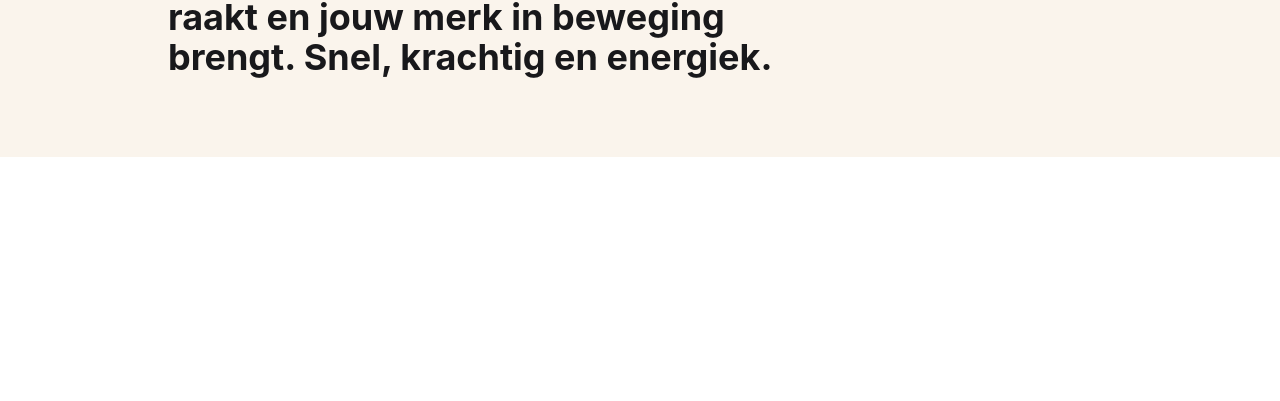
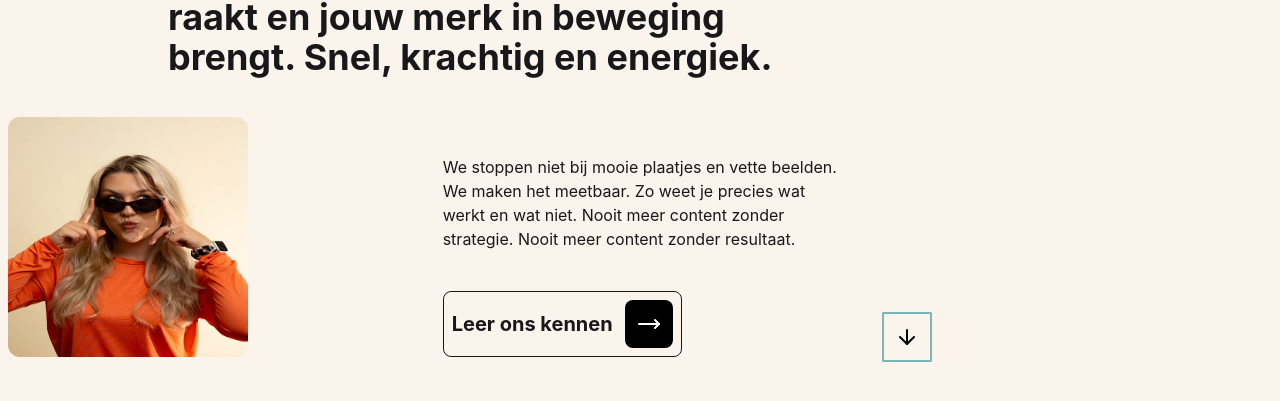
Before and after one commit to armanhossain-atunu/DeveloperLook, a React (Vite) app: page / in a window 1280 px wide. Shown: the part 1031-1432 px from the top of the page. Before the commit the page ends 1188 px from the top, so only its background shows below. Built offline with nearby package versions, Linux system fonts and the light colour scheme.

Commit message:
arrowdowen work need

```diff
--- a/package.json
+++ b/package.json
@@ -11,6 +11,7 @@
   },
   "dependencies": {
     "@tailwindcss/vite": "^4.2.2",
+    "lucide-react": "^1.8.0",
     "react": "^19.2.4",
     "react-dom": "^19.2.4",
     "styled-components": "^6.4.0",
--- a/src/Components/Hero/Hero.jsx
+++ b/src/Components/Hero/Hero.jsx
@@ -1,5 +1,8 @@
 import React from 'react';
 import HeroCared from './HeroCared';
+import Annie from '../../assets/Annie.webp';
+import { ArrowDown, MoveRight } from 'lucide-react';
+import Button from './ScrollDwone';
 
 const Hero = () => {
     return (
@@ -12,10 +15,21 @@ const Hero = () => {
             <p className="lg:w-1/2 lg:ml-40  mt-20 text-4xl font-bold">
            Wij maken content die opvalt. Die blijft hangen. Die jouw doelgroep raakt en jouw merk in beweging brengt. Snel, krachtig en energiek.
           </p>
-          <div>
-            <div>
-                <img src="" alt="" />
+          <div className=" mt-10 flex flex-col lg:flex-row items-end gap-10">
+            <div className='w-1/3'>
+                <img src={Annie} alt="" className='w-60 h-60 rounded-xl'/>
             </div>
+            <div className='w-1/3'>
+                <p>
+                    We stoppen niet bij mooie plaatjes en vette beelden. We maken het meetbaar. Zo weet je precies wat werkt en wat niet. Nooit meer content zonder strategie. Nooit meer content zonder resultaat.
+                </p>
+                <button className="mt-10 bg-transparent border flex justify-between gap-3 items-center p-2 rounded-lg text-xl font-bold  transition-colors duration-300">
+                   Leer ons kennen <span className="bg-black text-white rounded-lg p-3"><MoveRight /></span>
+                </button>
+            </div>
+          <div className="w-1/3">
+  <Button></Button>
+</div>
           </div>
         </div>
     );
--- /dev/null
+++ b/src/Components/Hero/ScrollDwone.jsx
@@ -0,0 +1,48 @@
+import { ArrowDown } from 'lucide-react';
+import React from 'react';
+import styled from 'styled-components';
+
+const Button = () => {
+  return (
+    <StyledWrapper>
+      <a className="swipe">
+        <span className="container">
+          <ArrowDown />
+        </span>
+      </a>
+    </StyledWrapper>
+  );
+};
+
+const StyledWrapper = styled.div`
+  .swipe {
+    position: relative;
+    width: 60px;
+    height: 50px;
+    display: flex;
+    justify-content: center;
+    align-items: flex-start;
+    cursor: pointer;
+  }
+
+  .container {
+    position: absolute;
+    top: 5px;
+    width: 50px;
+    height: 50px;
+    background: #faf4ec;
+    border: 2px solid #7ab5b7;
+    border-radius: 3%;
+    transition: 0.35s ease;
+    display: flex;
+    justify-content: center;
+    align-items: center;
+    color: #000000;
+  }
+
+  .swipe:hover .container {
+    top: calc(100% - 55px);
+  }
+`;
+
+export default Button;
```
Also changed, not shown: src/assets/Annie.webp (added), 1 other file (tests, documents, lock files or other folders).
